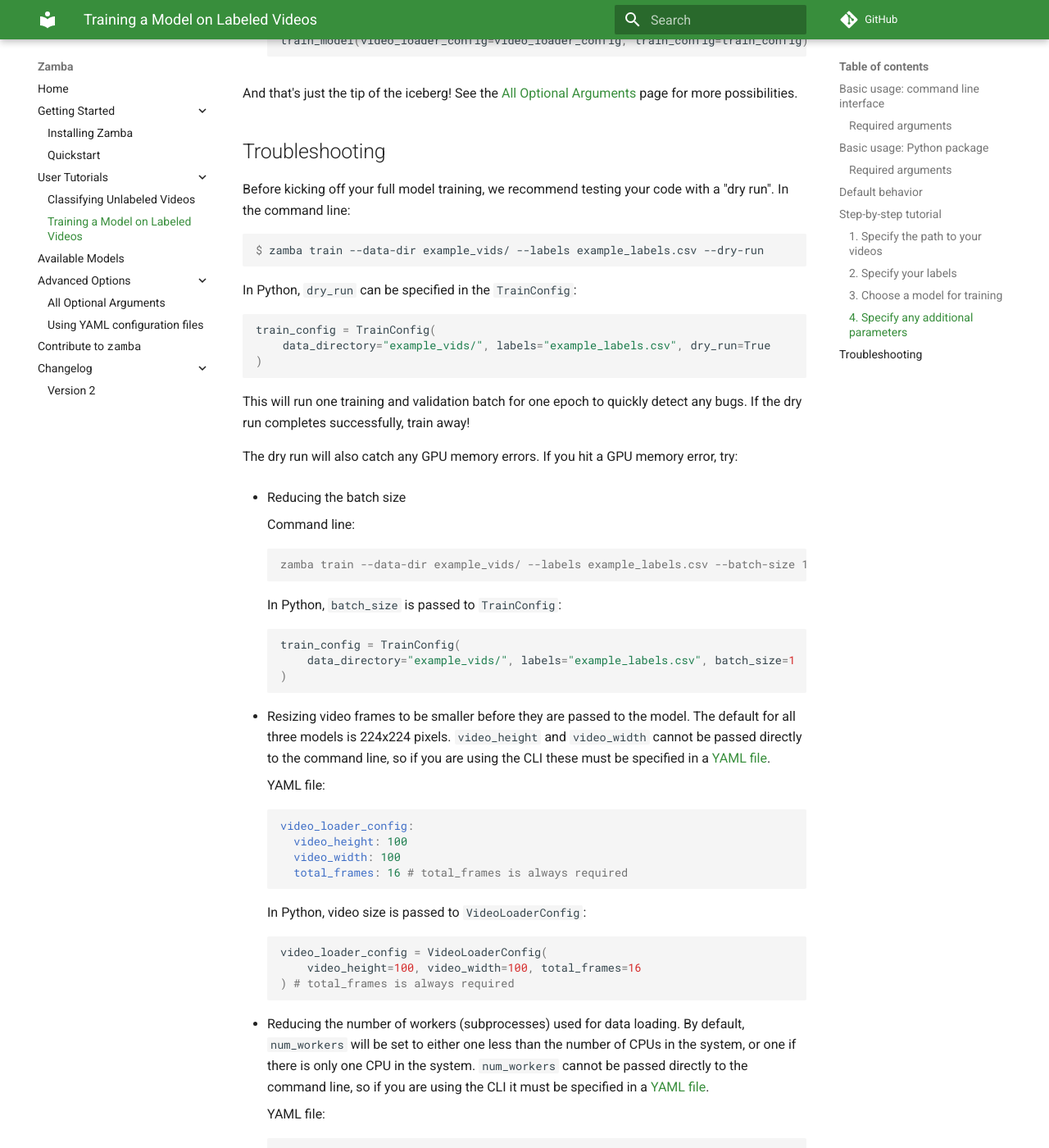
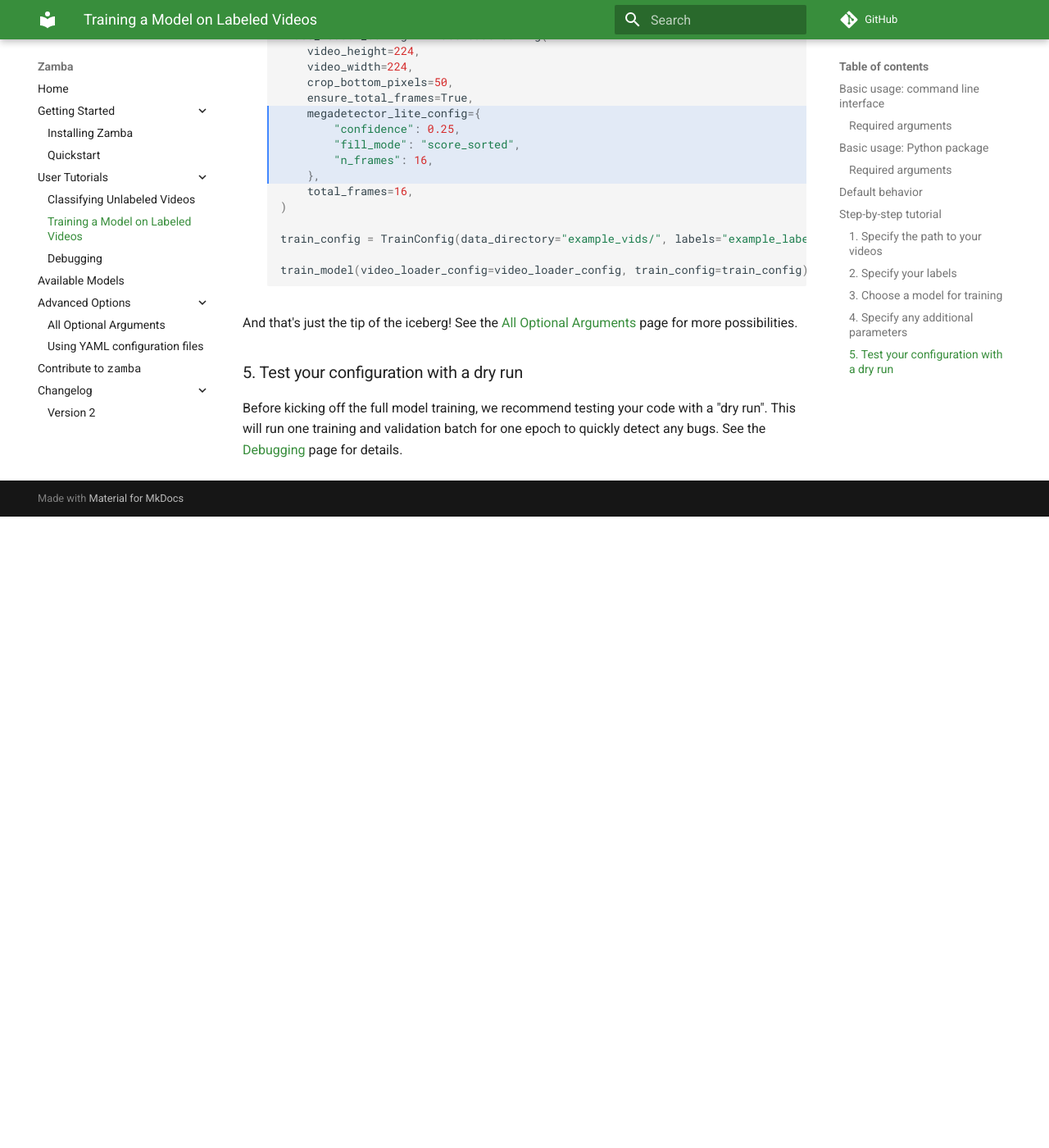
Before and after one commit to drivendataorg/zamba, an MkDocs documentation site: the page built from docs/docs/train-tutorial.md, in a window 1280 px wide and 1400 px high, scrolled down 7434 px. Shown: the whole window at 82% size. Built offline with MkDocs 1.6.1 and Material for MkDocs 9.7.7, drawn with Linux system fonts in a browser that asks for light colours; comment, search, counter and statistics services are not loaded; after the commit the page ends 8064 px from its top, so only the background shows below that; some of the changed text lies outside the part shown.

Commit message:
Add debugging page

````diff
--- /dev/null
+++ b/docs/docs/debugging.md
@@ -0,0 +1,71 @@
+# Debugging
+
+Before kicking off a full run of inference or model training, we recommend testing your code with a "dry run". If you are generating predictions, this will run one batch of inference to quickly detect any bugs. If you are trainig a model, this will run one training and validation batch for one epoch. If the dry run completes successfully, predict and train away!
+
+In the command line:
+```console
+$ zamba predict --data-dir example_vids/ --dry-run
+
+$ zamba train --data-dir example_vids/ --labels example_labels.csv --dry-run
+```
+
+In Python, add `dry_run=True` to `PredictConfig` or `TrainConfig`:
+```python
+predict_config = PredictConfig(
+    data_directory="example_vids/", dry_run=True
+)
+```
+
+## GPU memory errors
+
+The dry run will also catch any GPU memory errors. If you hit a GPU memory error, there are a couple fixes.
+
+#### Reducing the batch size
+
+Command line:
+```console
+zamba train --data-dir example_vids/ --labels example_labels.csv --batch-size 1
+```
+In Python, add `batch_size` to `PredictConfig` or `TrainConfig`:
+```python
+predict_config = PredictConfig(
+    data_directory="example_vids/", batch_size=1
+)
+```
+
+#### Decreasing video size
+
+Resize video frames to be smaller before they are passed to the model. The default for all three models is 224x224 pixels. `video_height` and `video_width` cannot be passed directly to the command line, so if you are using the CLI these must be specified in a [YAML file](yaml-config.md).
+
+YAML file:
+```yaml
+video_loader_config:
+    video_height: 100
+    video_width: 100
+    total_frames: 16 # total_frames is always required
+```
+
+In Python, video size is passed to `VideoLoaderConfig`:
+```python
+video_loader_config = VideoLoaderConfig(
+    video_height=100, video_width=100, total_frames=16
+) # total_frames is always required
+```
+
+#### Reducing `num_workers`
+
+Reduce the number of workers (subprocesses) used for data loading. By default, `num_workers` will be set to either one less than the number of CPUs in the system, or one if there is only one CPU in the system. `num_workers` cannot be passed directly to the command line, so if you are using the CLI it must be specified in a [YAML file](yaml-config.md).
+
+YAML file:
+```yaml
+train_config:
+    data_directory: "example_vids/" # required
+    labels: "example_labels.csv" # required
+    num_workers: 1
+```
+In Python, add `num_workers` to `PredictConfig` or `TrainConfig`:
+```python
+predict_config = PredictConfig(
+    data_directory="example_vids/", num_workers=1
+)
+```
--- a/docs/docs/predict-tutorial.md
+++ b/docs/docs/predict-tutorial.md
@@ -269,65 +269,6 @@
 
 And that's just the tip of the iceberg! See the [All Optional Arguments](configurations.md) page for more possibilities.
 
-## Troubleshooting
+### 5. Test your configuration with a dry run
 
-Before kicking off your full inference process, we recommend testing your code with a "dry run". In the command line:
-```console
-$ zamba predict --data-dir example_vids/ --dry-run
-```
-
-In Python, `dry_run` can be specified in the `PredictConfig`:
-```python
-predict_config = PredictConfig(
-    data_directory="example_vids/", dry_run=True
-)
-```
-
-This will run one inference on a single batch to quickly detect any bugs, and will not save our predictions to a `.csv`. If the dry run completes successfully, predict away!
-
-The dry run will also catch any GPU memory errors. If you hit a GPU memory error, try:
-
-* Reducing the batch size
-
-    Command line:
-    ```console
-    zamba predict --data-dir example_vids/ --batch-size 1
-    ```
-    In Python, `batch_size` is passed to `PredictConfig`:
-    ```python
-    predict_config = PredictConfig(
-        data_directory="example_vids/", batch_size=1
-    )
-    ```
-
-* Resizing video frames to be smaller before they are passed to the model. The default for all three models is 224x224 pixels. `video_height` and `video_width` cannot be passed directly to the command line, so if you are using the CLI these must be specified in a [YAML file](yaml-config.md).
-
-    YAML file:
-    ```yaml
-    video_loader_config:
-      video_height: 100
-      video_width: 100
-      total_frames: 16 # total_frames is always required
-    ```
-    In Python, video size is passed to `VideoLoaderConfig`:
-    ```python
-    video_loader_config = VideoLoaderConfig(
-        video_height=100, video_width=100, total_frames=16
-    ) # total_frames is always required
-    ```
-
-* Reducing the number of workers (subprocesses) used for data loading. By default, `num_workers` will be set to either one less than the number of CPUs in the system, or one if there is only one CPU in the system. `num_workers` cannot be passed directly to the command line, so if you are using the CLI it must be specified in a [YAML file](yaml-config.md).
-
-    YAML file:
-    ```yaml
-    predict_config:
-      data_directory: "example_vids/" # required
-      labels: "example_labels.csv" # required
-      num_workers: 1
-    ```
-    In Python, `num_workers` is passed to `PredictConfig`:
-    ```python
-    predict_config = PredictConfig(
-        data_directory="example_vids/", num_workers=1
-    )
-    ```
+Before kicking off a full run of inference, we recommend testing your code with a "dry run". This will run one batch of inference to quickly detect any bugs. See the [Debugging](debugging.md) page for details.
--- a/docs/docs/train-tutorial.md
+++ b/docs/docs/train-tutorial.md
@@ -29,7 +29,8 @@
 To run `zamba train` in the command line, you must specify both `--data-directory` and `--labels`.
 
 * **`--data-dir PATH`:** Path to the folder containing your labeled videos.
-* **`--labels PATH`:** Path to a CSV containing the video labels to use as ground truth during training. There must be columns for both filepath and label.
+* **`--labels PATH`:** Path to a CSV containing the video labels to use as ground truth during training. There must be columns for both filepath and label. Optionally, there can also be columns for `split` (`train`, `val`, or `holdout`) and `site`. If your labels file does not have a column for `split`, you can alternately use the `split_proportions` argument.
+
 
 ## Basic usage: Python package
 
@@ -101,6 +102,8 @@
 hparams.yaml
 time_distributed.ckpt
 events.out.tfevents.1632250686.ip-172-31-15-179.14229.0
+test_metrics.json
+val_metrics.json
 ```
 
 `zamba_time_distributed` contains three files:
@@ -130,6 +133,8 @@
     $ zamba train --checkpoint time_distributed.ckpt --data-dir example_vids/ --labels example_labels.csv
     ```
 * `events.out.tfevents.1632250686.ip-172-31-15-179.14229.0`: [TensorBoard](https://www.tensorflow.org/tensorboard/get_started) logs
+* `test_metrics.json`: The model's performance on the test subset
+* `val_metrics.json`: The model's performance on the validation subset
 
 ## Step-by-step tutorial
 
@@ -173,7 +178,7 @@
 
 In Python, the labels are passed in when `TrainConfig` is instantiated. The Python package allows you to pass in labels as either a file path or a pandas dataframe:
 ```python
-labels_dataframe = pd.read_csv('example_labels.csv').set_index('filepath')
+labels_dataframe = pd.read_csv('example_labels.csv', index_col='filepath')
 train_config = TrainConfig(data_directory='example_vids/', labels=labels_dataframe)
 ```
 
@@ -207,7 +212,13 @@
 
 ### 4. Specify any additional parameters
 
-And there's so much more! You can also do things like specify your region for faster model download (`--weight-download-region`), start training from a saved model checkpoint (`--checkpoint`), or run only one batch for faster debugging (`--dry-run`). We'll go through a few common options to consider. If you using the command line interface, all of the parameters in this section must be passed as part of a [YAML configuration file](yaml-config.md) rather than directly to the command line.
+And there's so much more! You can also do things like specify your region for faster model download (`--weight-download-region`), start training from a saved model checkpoint (`--checkpoint`), or run only one batch for faster debugging (`--dry-run`). We'll go through a few common options to consider.
+
+The parameters for video size and frame selection discussed below cannot be passed directly to the command line interface. Instead, they must be passed as part of a [YAML configuration file](yaml-config.md). For example:
+
+```console
+$ zamba train --config path_to_your_config_file.yaml
+```
 
 #### Video size
 
@@ -253,7 +264,7 @@
 ```
 
     In Python, these can be specified in the `megadetector_lite_config` argument passed to `VideoLoaderConfig`:
-    ```python
+    ```python hl_lines="6 7 8 9 10"
     video_loader_config = VideoLoaderConfig(
         video_height=224,
         video_width=224,
@@ -274,65 +285,6 @@
 
 And that's just the tip of the iceberg! See the [All Optional Arguments](configurations.md) page for more possibilities.
 
-## Troubleshooting
+### 5. Test your configuration with a dry run
 
-Before kicking off your full model training, we recommend testing your code with a "dry run". In the command line:
-```console
-$ zamba train --data-dir example_vids/ --labels example_labels.csv --dry-run
-```
-
-In Python, `dry_run` can be specified in the `TrainConfig`:
-```python
-train_config = TrainConfig(
-    data_directory="example_vids/", labels="example_labels.csv", dry_run=True
-)
-```
-
-This will run one training and validation batch for one epoch to quickly detect any bugs. If the dry run completes successfully, train away!
-
-The dry run will also catch any GPU memory errors. If you hit a GPU memory error, try:
-
-* Reducing the batch size
-
-    Command line:
-    ```console
-    zamba train --data-dir example_vids/ --labels example_labels.csv --batch-size 1
-    ```
-    In Python, `batch_size` is passed to `TrainConfig`:
-    ```python
-    train_config = TrainConfig(
-        data_directory="example_vids/", labels="example_labels.csv", batch_size=1
-    )
-    ```
-
-* Resizing video frames to be smaller before they are passed to the model. The default for all three models is 224x224 pixels. `video_height` and `video_width` cannot be passed directly to the command line, so if you are using the CLI these must be specified in a [YAML file](yaml-config.md).
-
-    YAML file:
-    ```yaml
-    video_loader_config:
-      video_height: 100
-      video_width: 100
-      total_frames: 16 # total_frames is always required
-    ```
-    In Python, video size is passed to `VideoLoaderConfig`:
-    ```python
-    video_loader_config = VideoLoaderConfig(
-        video_height=100, video_width=100, total_frames=16
-    ) # total_frames is always required
-    ```
-
-* Reducing the number of workers (subprocesses) used for data loading. By default, `num_workers` will be set to either one less than the number of CPUs in the system, or one if there is only one CPU in the system. `num_workers` cannot be passed directly to the command line, so if you are using the CLI it must be specified in a [YAML file](yaml-config.md).
-
-    YAML file:
-    ```yaml
-    train_config:
-      data_directory: "example_vids/" # required
-      labels: "example_labels.csv" # required
-      num_workers: 1
-    ```
-    In Python, `num_workers` is passed to `TrainConfig`:
-    ```python
-    train_config = TrainConfig(
-        data_directory="example_vids/", labels="example_labels.csv", num_workers=1
-    )
-    ```
+Before kicking off the full model training, we recommend testing your code with a "dry run". This will run one training and validation batch for one epoch to quickly detect any bugs. See the [Debugging](debugging.md) page for details.
--- a/docs/mkdocs.yml
+++ b/docs/mkdocs.yml
@@ -20,6 +20,7 @@
   - 'User Tutorials':
     - Classifying Unlabeled Videos: "predict-tutorial.md"
     - Training a Model on Labeled Videos: "train-tutorial.md"
+    - Debugging: "debugging.md"
   - 'Available Models': "models.md"
   - 'Advanced Options':
     - All Optional Arguments: "configurations.md"
````
Also changed, not shown: other parts of docs/docs/train-tutorial.md (+2 -2 lines), docs/docs/index.md (+1 -0 lines).
